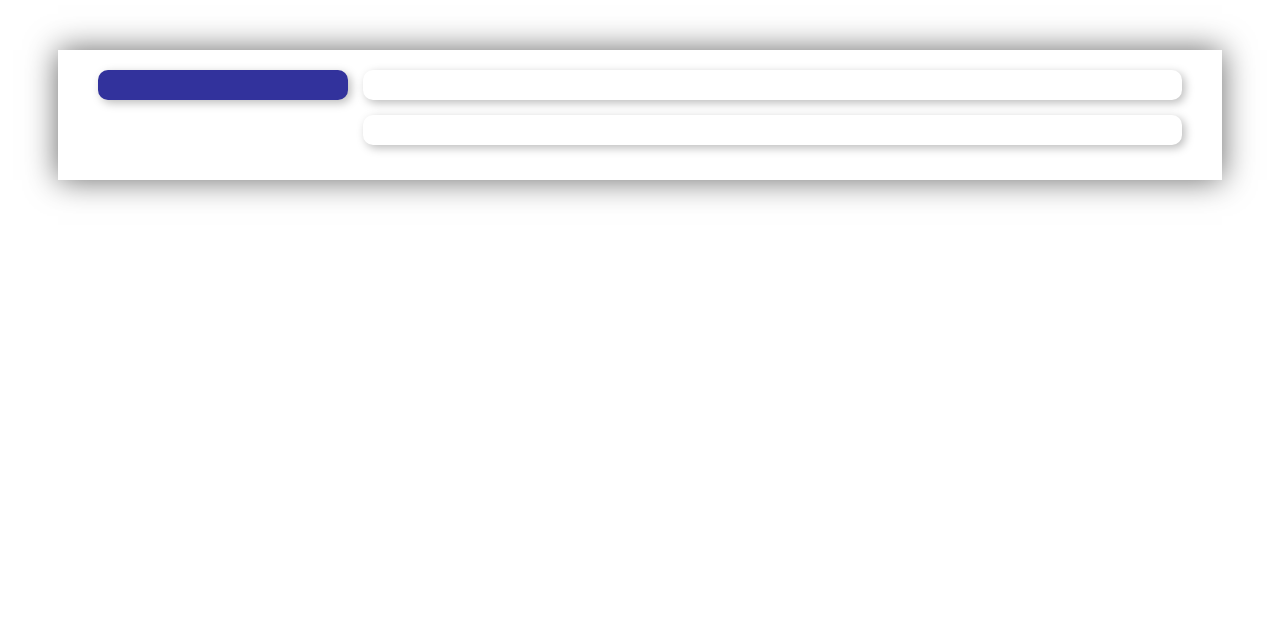
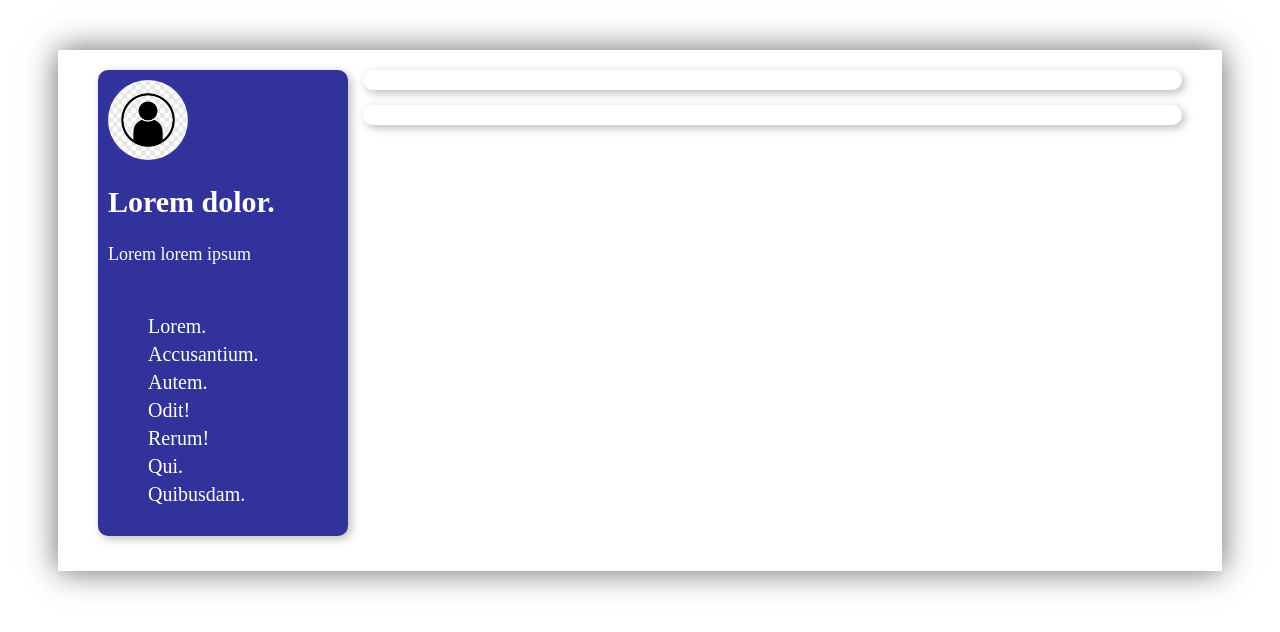
Before and after one commit to SadambekovBekmyrza/21.11.22, a plain HTML site: page index.html in a window 1280 px wide. Drawn offline with Linux system fonts and the light colour scheme.

Commit message:
disain div blue

```diff
--- a/index.html
+++ b/index.html
@@ -1,14 +1,29 @@
 <html>
 
 <head>
-  <title>Document.</title>
+  <title>Document</title>
   <link rel="stylesheet" href="style.css">
 </head>
 
 <body>
   <div class="container">
     <div class="sidebar">
-      <div class="box blue"></div>
+      <div class="box blue">
+        <img class="img" src="./profile.jpg" alt="#">
+        <h2>Lorem dolor.</h2>
+        <p>Lorem lorem ipsum</p>
+        <nav>
+          <ul>
+            <li><a href="">Lorem.</a></li>
+            <li><a href="">Accusantium.</a></li>
+            <li><a href="">Autem.</a></li>
+            <li><a href="">Odit!</a></li>
+            <li><a href="">Rerum!</a></li>
+            <li><a href="">Qui.</a></li>
+            <li><a href="">Quibusdam.</a></li>
+          </ul>
+        </nav>
+      </div>
     </div>
     <div class="content">
       <div class="box"></div>
--- a/style.css
+++ b/style.css
@@ -4,7 +4,7 @@
 .box {
   border-radius: 10px;
   box-shadow: 3px 3px 10px rgba(0, 0, 0, 0.267);
-  padding: 15px;
+  padding: 10px;
   margin-bottom: 15px;
 }
 .sidebar {
@@ -16,6 +16,15 @@
 }
 .blue {
   background-color: rgb(50, 50, 156);
+  color: white;
+  font-size: 20px;
+}
+.blue a {
+  color: white;
+  text-decoration: none;
+}
+.blue ul {
+  list-style-type: none;
 }
 .container {
   box-shadow: 0 0 30px rgba(0, 0, 0, 0.603);
@@ -23,3 +32,16 @@
   padding: 20px 40px;
   display: flex;
 }
+.img {
+  border-radius: 50%;
+  width: 80px;
+  height: 80px;
+}
+.blue p {
+  margin-bottom: 50px;
+  font-size: 18px;
+}
+.blue li {
+  margin-top: 5px;
+  margin-bottom: 5px;
+}
```
Also changed, not shown: profile.jpg (added).
